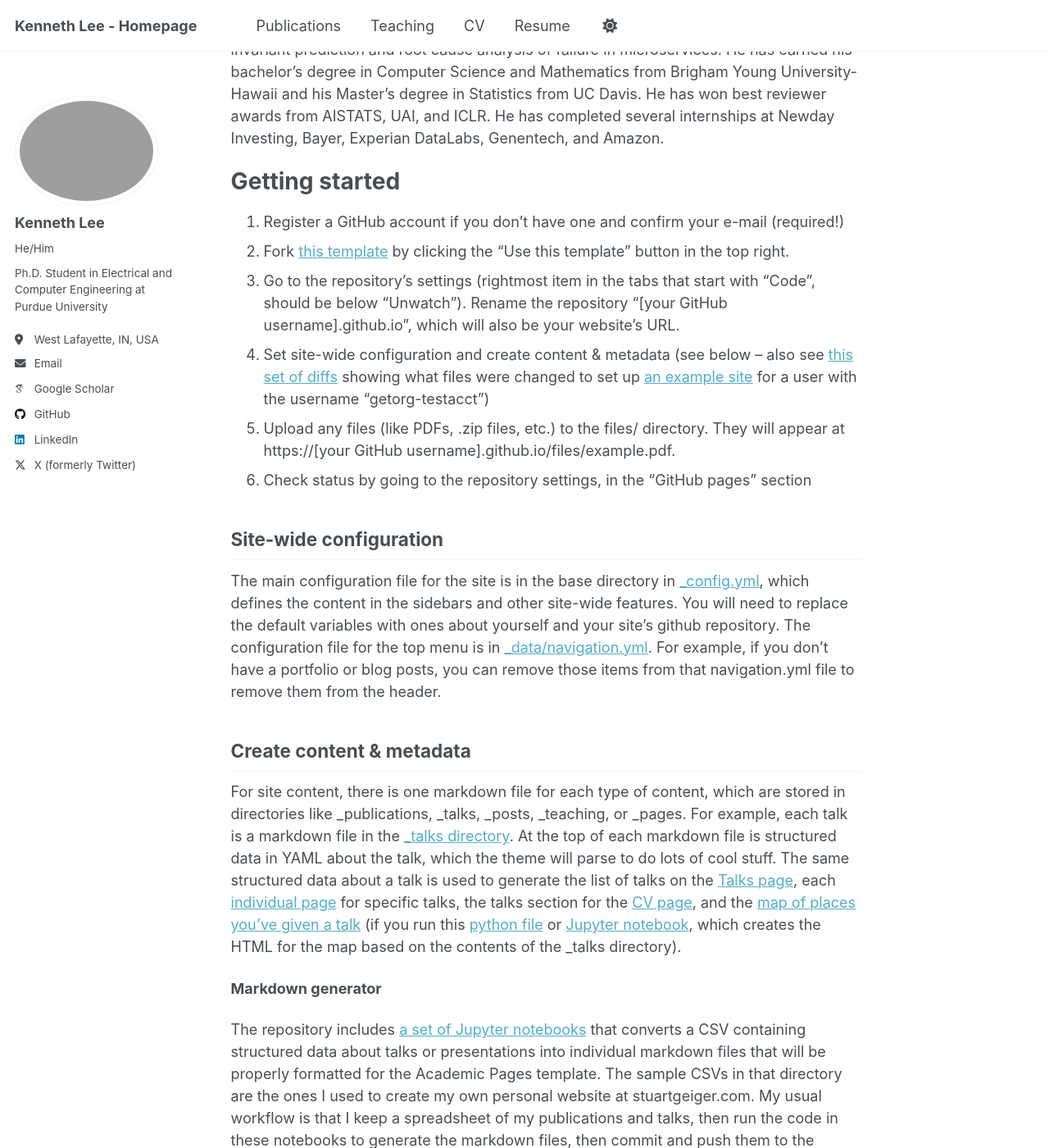
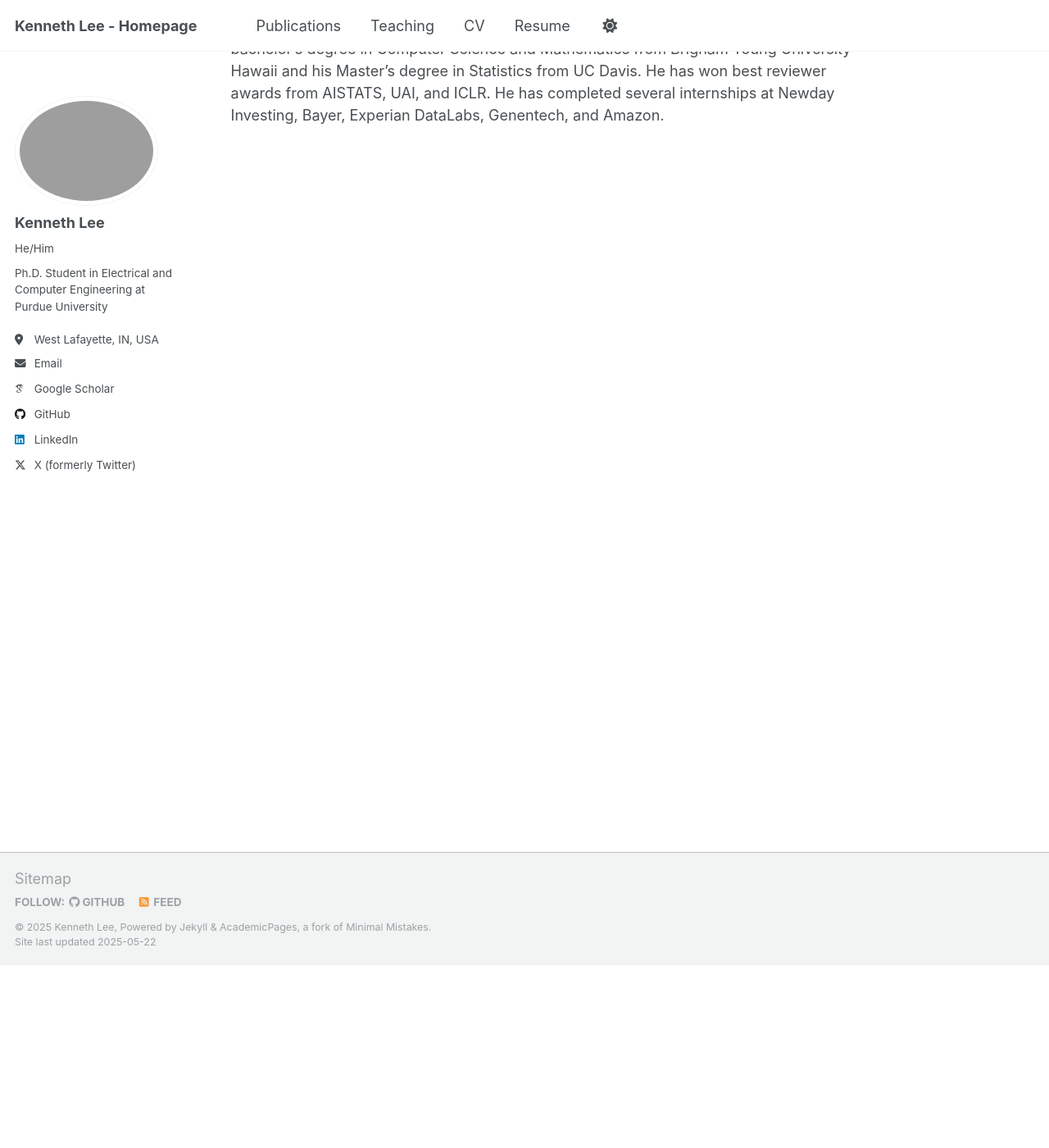
Before and after one commit to kenneth-lee-ch/kenneth-lee-ch.github.io, a Jekyll site: the page built from _pages/about.md, in a window 1280 px wide and 1400 px high, scrolled down 223 px. Shown: the whole window at 82% size. Built offline with Jekyll 4.4.1, drawn with Linux system fonts in a browser that asks for light colours; some web fonts are replaced; some of the changed text lies outside the part shown.

```diff
--- a/_pages/about.md
+++ b/_pages/about.md
@@ -11,37 +11,3 @@ Biography
 ======
 
 Kenneth is currently a Ph.D. student in Electrical and Computer Engineering at Purdue University. He is fortunate to be advised by Professor [Murat Kocaoglu](https://www.muratkocaoglu.com/). His research focuses on causal discovery and its applications to machine learning, especially on invariant prediction and root cause analysis of failure in microservices. He has earned his bachelor's degree in Computer Science and Mathematics from Brigham Young University-Hawaii and his Master's degree in Statistics from UC Davis. He has won best reviewer awards from AISTATS, UAI, and ICLR. He has completed several internships at Newday Investing, Bayer, Experian DataLabs, Genentech, and Amazon.
-
-
-Getting started
-======
-1. Register a GitHub account if you don't have one and confirm your e-mail (required!)
-1. Fork [this template](https://github.com/academicpages/academicpages.github.io) by clicking the "Use this template" button in the top right.
-1. Go to the repository's settings (rightmost item in the tabs that start with "Code", should be below "Unwatch"). Rename the repository "[your GitHub username].github.io", which will also be your website's URL.
-1. Set site-wide configuration and create content & metadata (see below -- also see [this set of diffs](http://archive.is/3TPas) showing what files were changed to set up [an example site](https://getorg-testacct.github.io) for a user with the username "getorg-testacct")
-1. Upload any files (like PDFs, .zip files, etc.) to the files/ directory. They will appear at https://[your GitHub username].github.io/files/example.pdf.
-1. Check status by going to the repository settings, in the "GitHub pages" section
-
-Site-wide configuration
-------
-The main configuration file for the site is in the base directory in [_config.yml](https://github.com/academicpages/academicpages.github.io/blob/master/_config.yml), which defines the content in the sidebars and other site-wide features. You will need to replace the default variables with ones about yourself and your site's github repository. The configuration file for the top menu is in [_data/navigation.yml](https://github.com/academicpages/academicpages.github.io/blob/master/_data/navigation.yml). For example, if you don't have a portfolio or blog posts, you can remove those items from that navigation.yml file to remove them from the header.
-
-Create content & metadata
-------
-For site content, there is one markdown file for each type of content, which are stored in directories like _publications, _talks, _posts, _teaching, or _pages. For example, each talk is a markdown file in the [_talks directory](https://github.com/academicpages/academicpages.github.io/tree/master/_talks). At the top of each markdown file is structured data in YAML about the talk, which the theme will parse to do lots of cool stuff. The same structured data about a talk is used to generate the list of talks on the [Talks page](https://academicpages.github.io/talks), each [individual page](https://academicpages.github.io/talks/2012-03-01-talk-1) for specific talks, the talks section for the [CV page](https://academicpages.github.io/cv), and the [map of places you've given a talk](https://academicpages.github.io/talkmap.html) (if you run this [python file](https://github.com/academicpages/academicpages.github.io/blob/master/talkmap.py) or [Jupyter notebook](https://github.com/academicpages/academicpages.github.io/blob/master/talkmap.ipynb), which creates the HTML for the map based on the contents of the _talks directory).
-
-**Markdown generator**
-
-The repository includes [a set of Jupyter notebooks](https://github.com/academicpages/academicpages.github.io/tree/master/markdown_generator
-) that converts a CSV containing structured data about talks or presentations into individual markdown files that will be properly formatted for the Academic Pages template. The sample CSVs in that directory are the ones I used to create my own personal website at stuartgeiger.com. My usual workflow is that I keep a spreadsheet of my publications and talks, then run the code in these notebooks to generate the markdown files, then commit and push them to the GitHub repository.
-
-How to edit your site's GitHub repository
-------
-Many people use a git client to create files on their local computer and then push them to GitHub's servers. If you are not familiar with git, you can directly edit these configuration and markdown files directly in the github.com interface. Navigate to a file (like [this one](https://github.com/academicpages/academicpages.github.io/blob/master/_talks/2012-03-01-talk-1.md) and click the pencil icon in the top right of the content preview (to the right of the "Raw | Blame | History" buttons). You can delete a file by clicking the trashcan icon to the right of the pencil icon. You can also create new files or upload files by navigating to a directory and clicking the "Create new file" or "Upload files" buttons.
-
-Example: editing a markdown file for a talk
-![Editing a markdown file for a talk](/images/editing-talk.png)
-
-For more info
-------
-More info about configuring Academic Pages can be found in [the guide](https://academicpages.github.io/markdown/), the [growing wiki](https://github.com/academicpages/academicpages.github.io/wiki), and you can always [ask a question on GitHub](https://github.com/academicpages/academicpages.github.io/discussions). The [guides for the Minimal Mistakes theme](https://mmistakes.github.io/minimal-mistakes/docs/configuration/) (which this theme was forked from) might also be helpful.
```
Also changed, not shown: other parts of _pages/about.md (+1 -1 lines), images/apple-touch-icon-180x180.png, images/apple-touch-icon.png (deleted).
